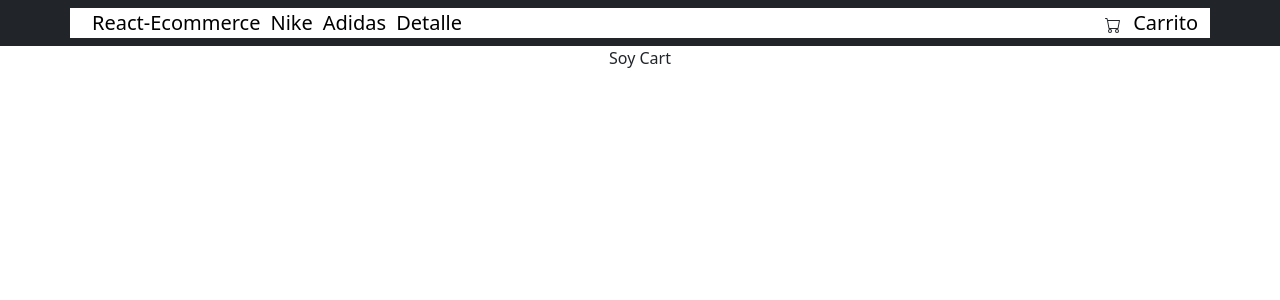
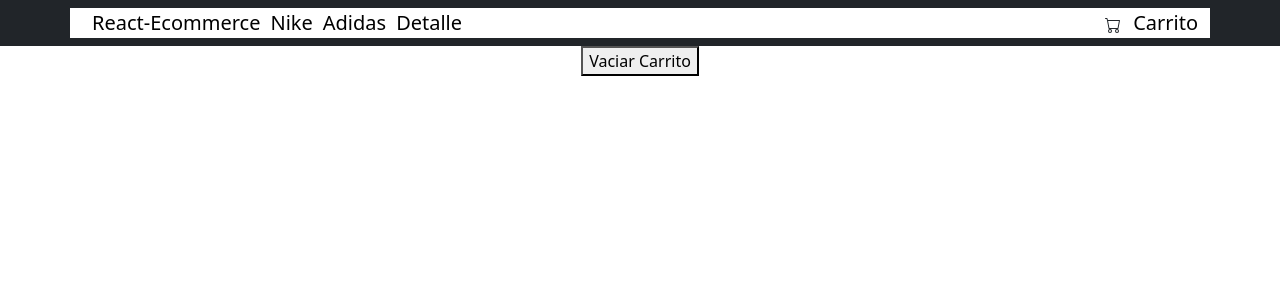
Before and after one commit to LucasAranda17/Ecommerce-React, a React (Create React App) app: page /carrito in a window 1280 px wide. Shown: the top 300 px of the page. Built offline with nearby package versions, Linux system fonts and the light colour scheme.

Commit message:
Problemitas

```diff
--- a/src/components/Cart/Cart.jsx
+++ b/src/components/Cart/Cart.jsx
@@ -1,9 +1,13 @@
-import React from 'react'
+// import React from 'react'
+// import {Cartcontext} from '../../context/CartContext'
+import {useCartContext} from '../context/CartContext'
 
 const Cart = () => {
+    const {cartList,borrarCarrito}= useCartContext()
     return (
         <div>
-            Soy Cart
+            {cartList.map(prod=><li>{prod.name}{prod.cantidad}</li>)}
+            <button onClick={borrarCarrito}>Vaciar Carrito</button>
         </div>
     )
 }
--- a/src/components/ItemDetail.js
+++ b/src/components/ItemDetail.js
@@ -2,13 +2,17 @@ import React, {useState} from 'react';
 import './itemDetail.css';
 import Counter from './Navbar/Counter';
 import {Link} from 'react-router-dom'
+// import { CartContext } from '../../context/CartContext';
 
 const ItemDetail = ({ item }) => {
   const [goCart,setGoCart] = useState(false)
 
+  const {cartList,agregarAlCarrito}= useCartContext()
+
   const onAdd = ( cantidad )=> {
     console.log(cantidad);
-    setGoCart(true)
+    agregarAlCarrito({...prod,cant:cantidad})
+    // setGoCart(true)
   }
     console.log("El item", item);
     return (
--- /dev/null
+++ b/src/components/context/CartContext.jsx
@@ -0,0 +1,25 @@
+import { createContext,useState,useContext } from 'react';
+
+const CartContext = createContext([])
+export const useCartContext = () =>useContext(CartContext)
+
+function CartContextProvider({children}){
+    const [cartList, setCartList] = useState([])
+
+     function agregarAlCarrito(item) {
+        setCartList([...cartList,item])
+    }
+    function borrarCarrito() {
+        setCartList([])
+    }
+    return(
+        <CartContext.Provider value={{
+            cartList,
+            agregarAlCarrito,
+            borrarCarrito
+        }}>
+                { children }
+        </CartContext.Provider>
+    )
+}
+export default CartContextProvider
```
Also changed, not shown: src/App.js (+7 -3 lines).
